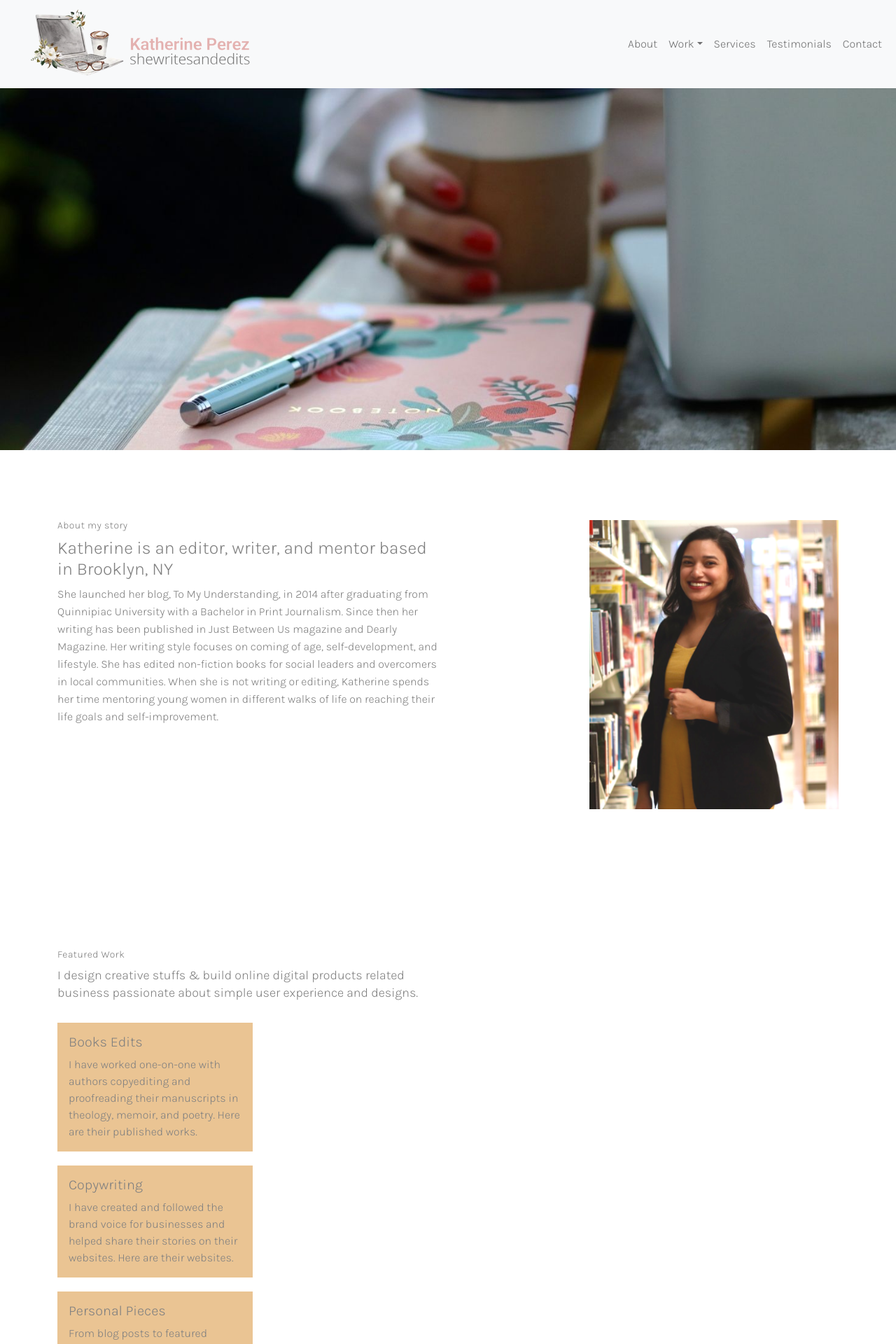
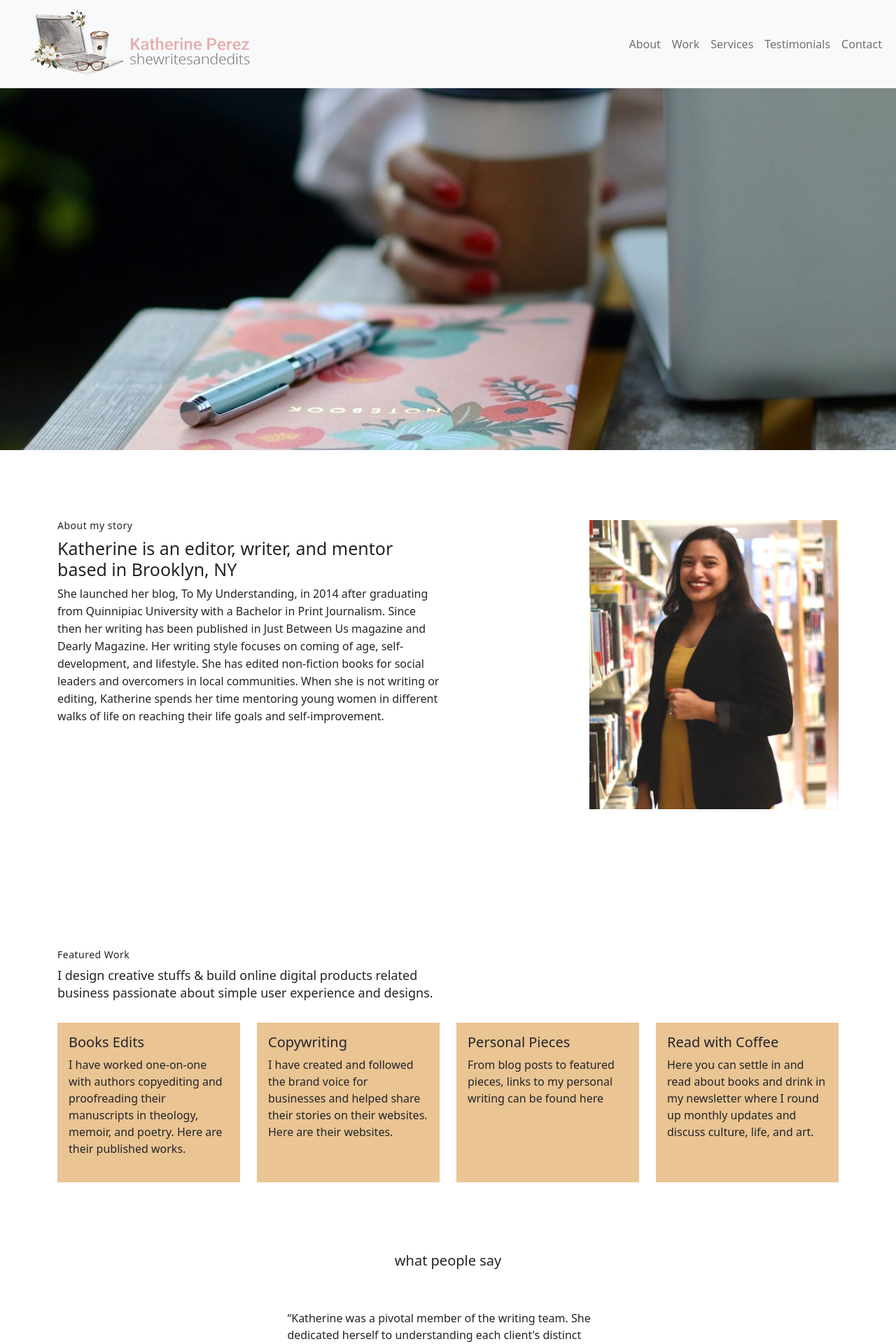
Before and after one commit to Kaitlyn-Lynette/Kathys-Portfolio, a React (Create React App) app: page / in a window 1280 px wide. Shown: the top 1920 px of the page at 70% size. Built offline with nearby package versions, Linux system fonts and the light colour scheme.

Commit message:
Add react router and router bootstrap

```diff
--- a/package.json
+++ b/package.json
@@ -12,6 +12,7 @@
     "react": "^17.0.2",
     "react-bootstrap": "^2.0.0-rc.0",
     "react-dom": "^17.0.2",
+    "react-router-bootstrap": "^0.25.0",
     "react-router-dom": "^5.3.0",
     "react-scripts": "4.0.3",
     "swiper": "^6.8.4",
--- a/src/components/Navigation.js
+++ b/src/components/Navigation.js
@@ -3,6 +3,8 @@ import Navbar from "react-bootstrap/Navbar";
 import Nav from "react-bootstrap/Nav";
 import NavDropdown from "react-bootstrap/NavDropdown";
 import Image from "react-bootstrap/Image";
+import { Link } from "react-router-dom";
+import {LinkContainer} from "react-router-bootstrap";
 import "./Navigation.css";
 
 const Navigation = () => {
@@ -13,28 +15,35 @@ const Navigation = () => {
   const navFive = "Contact";
 
   return (
-    <Navbar collapseOnSelect expand="lg" sticky="top" variant="light" bg="light" >
+    <Navbar
+      collapseOnSelect
+      expand="lg"
+      sticky="top"
+      variant="light"
+      bg="light"
+    >
       <Container fluid>
         <Navbar.Brand>
           <Image
             src="/images/Kathy_Logo_500x100px-transparent.png"
             className="nav-brand"
-      /></Navbar.Brand>
+          />
+        </Navbar.Brand>
         <Navbar.Toggle aria-controls="basic-navbar-nav" />
         <Navbar.Collapse id="basic-navbar-nav">
           <Nav className="ms-auto nav-item">
+
+
             <Nav.Link href="#about">{navOne}</Nav.Link>
-          <NavDropdown title={navTwo} id="basic-nav-dropdown">
+            <Nav.Link as={Link} to="/featuredwork">{navTwo}</Nav.Link>
+              {/* <NavDropdown title={navTwo} id="basic-nav-dropdown">
               <NavDropdown.Item href="#work">Book Edits</NavDropdown.Item>
-            <NavDropdown.Item href="#work">
-              Copywriting
-            </NavDropdown.Item>
+              <NavDropdown.Item href="#work">Copywriting</NavDropdown.Item>
               <NavDropdown.Item href="#work">Personal Writing</NavDropdown.Item>
+
               <NavDropdown.Divider />
-            <NavDropdown.Item href="#work">
-              Read with Coffee
-            </NavDropdown.Item>
-          </NavDropdown>
+              <NavDropdown.Item href="#work">Read with Coffee</NavDropdown.Item>
+              </NavDropdown> */}
             <Nav.Link href="#services">{navThree}</Nav.Link>
             <Nav.Link href="#testimonials">{navFour}</Nav.Link>
             <Nav.Link href="#contact">{navFive}</Nav.Link>
--- a/src/index.js
+++ b/src/index.js
@@ -3,10 +3,24 @@ import ReactDOM from 'react-dom';
 // import './index.css';
 import App from './App';
 import reportWebVitals from './reportWebVitals';
+import { BrowserRouter as Router, Switch, Route} from "react-router-dom";
+import FeaturedWork from './pages/FeaturedWork';
+
+const Routing = () => {
+  return(
+    <Router>
+      <Switch>
+        <Route exact path="/" component={App} />
+        <Route path="/featuredwork" component={FeaturedWork} />
+      </Switch>
+    </Router>
+  )
+}
+
 
 ReactDOM.render(
   <React.StrictMode>
-    <App />
+    <Routing />
   </React.StrictMode>,
   document.getElementById('root')
 );
--- a/src/pages/Work.js
+++ b/src/pages/Work.js
@@ -3,17 +3,9 @@ import Container from "react-bootstrap/Container";
 import Col from "react-bootstrap/Col";
 import Row from "react-bootstrap/Row";
 import Card from "react-bootstrap/Card";
-import {useHistory} from "react-router-dom"
+// import {Link, useLocation}  from "react-router-dom";
 
 const Work = () => {
-
-
-  const history = useHistory();
-
-  const routeChange = () => {
-    // let path = './FeaturedWork.js'
-    history.push('./FeaturedWork.js')
-  }
 
   const contents = [
     {
@@ -61,7 +53,6 @@ const Work = () => {
           </Col>
         </Row>
         <Row>
-          <div onClick={routeChange}>
           {contents.map((content) => (
             <Col md={3} sm={6}>
               <Card
@@ -75,11 +66,10 @@ const Work = () => {
               </Card>
             </Col>
           ))}
-          </div>
         </Row>
       </Container>
     </div>
-  );
+  )
 };
 
 export default Work;
```
Also changed, not shown: src/App.js (+3 -10 lines), 1 other file (tests, documents, lock files or other folders). Lines whose indentation alone changed are shown as unchanged.
